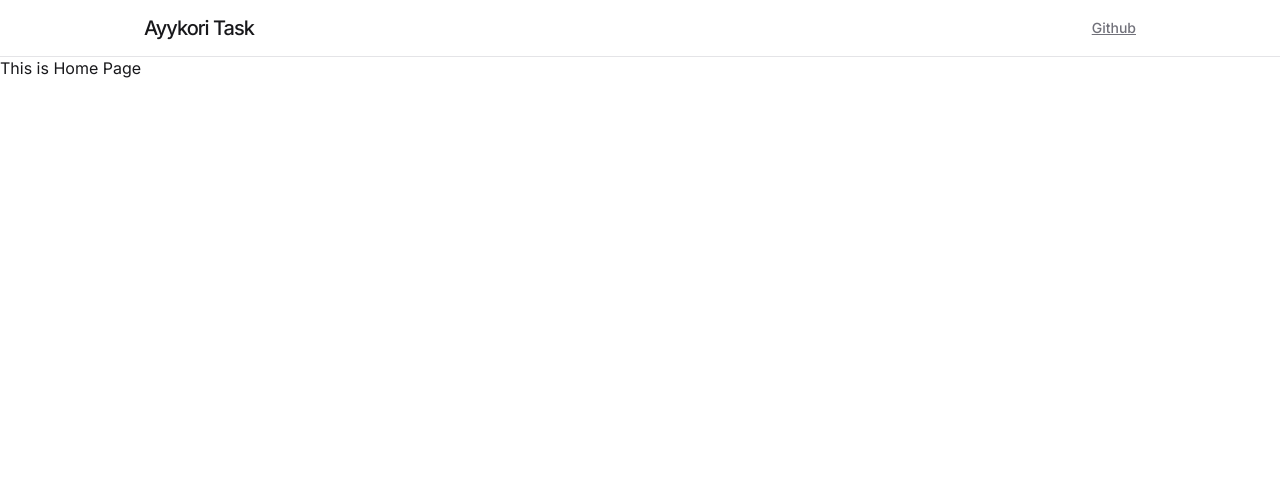
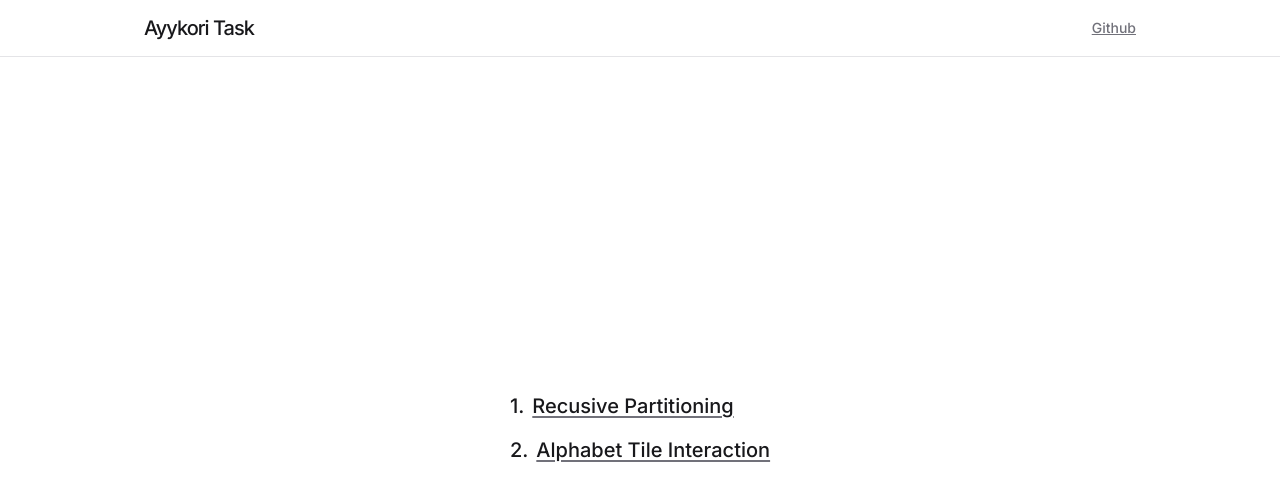
Before and after one commit to robiuzzaman4/ayykori-task, a Next.js app: page / in a window 1280 px wide. Shown: the top 500 px of the page. Built offline with nearby package versions, Linux system fonts and the light colour scheme.

Commit message:
feat: home page design done

```diff
--- a/src/app/page.tsx
+++ b/src/app/page.tsx
@@ -1,9 +1,36 @@
-import React from 'react';
+import Link from "next/link";
+import React from "react";
+
+const LINKS = [
+  {
+    label: "Recusive Partitioning",
+    href: "/recursive-partitioning",
+  },
+  {
+    label: "Alphabet Tile Interaction",
+    href: "/alphabet-tile-interaction",
+  },
+];
 
 const HomePage = () => {
   return (
-    <section>
-      <h1>This is Home Page</h1>
+    <section className="h-[calc(100vh-56px)] w-full grid place-items-center">
+      <div className="flex flex-col gap-4">
+        {LINKS.map(({ href, label }, i) => (
+          <div
+            key={i}
+            className="flex items-center gap-2 text-xl font-medium"
+          >
+            <p>{i + 1}. </p>
+            <Link
+              href={href}
+              className="underline underline-offset-[3px] decoration-zinc-500"
+            >
+              {label}
+            </Link>
+          </div>
+        ))}
+      </div>
     </section>
   );
 };
```
